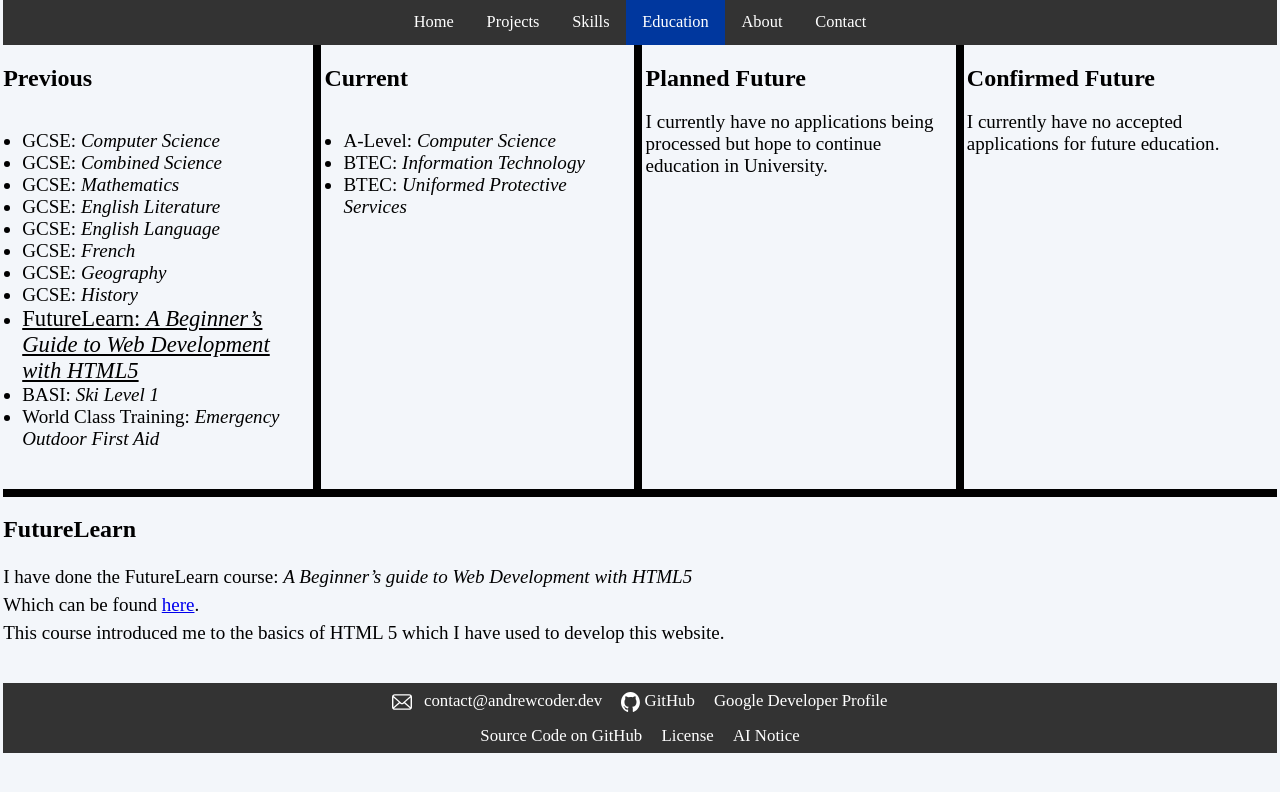
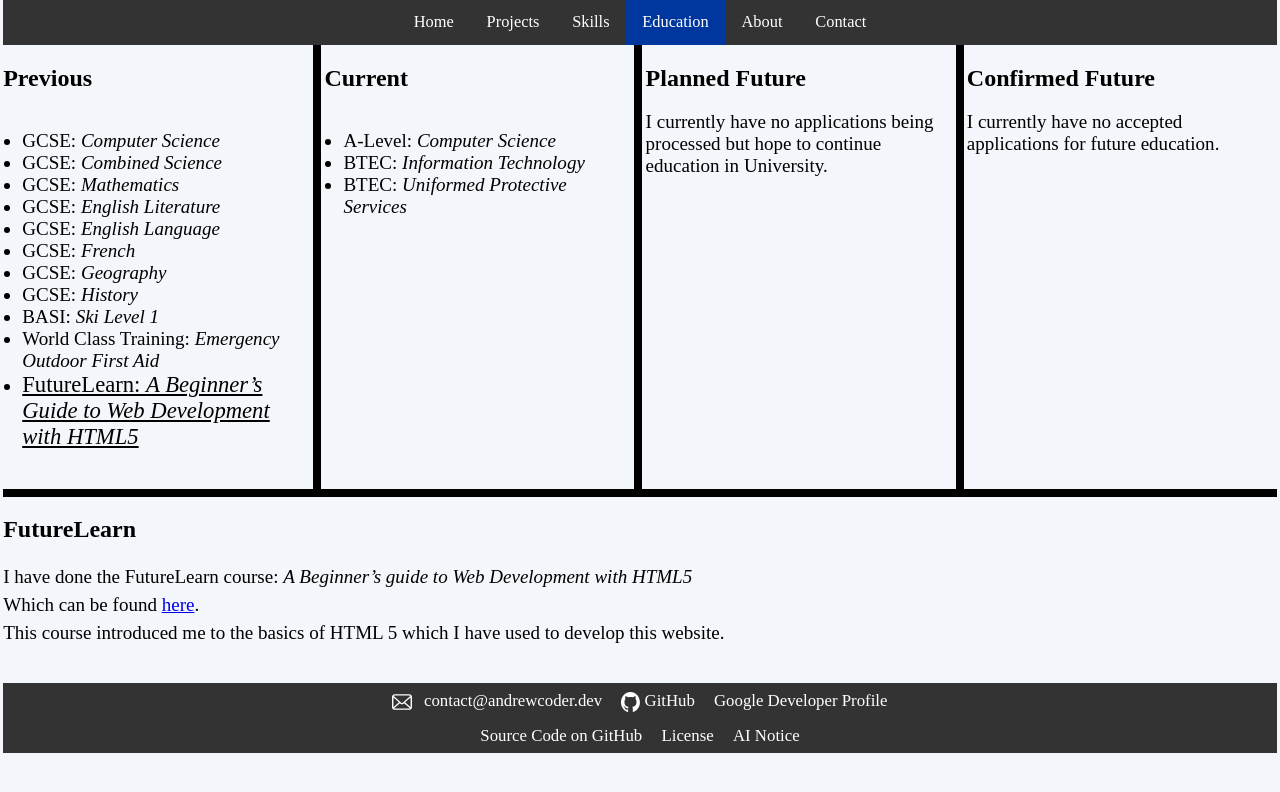
Before and after one commit to Andrew-Dev-Coder/Portfolio, a Jekyll site: the page built from Pages/OtherPages/education.html, in a window 1280 px wide. Shown: the top 792 px of the page. Built offline with Jekyll 4.4.1, drawn with Linux system fonts in a browser that asks for light colours.

Commit message:
Reorder course listing in previous section
Signed-off-by: Andrew <contact@andrewcoder.dev>

```diff
--- a/Pages/OtherPages/education.html
+++ b/Pages/OtherPages/education.html
@@ -23,9 +23,9 @@ permalink: /education/
                 <li>GCSE: <em>French</em> </li>
                 <li>GCSE: <em>Geography</em> </li>
                 <li>GCSE: <em>History</em> </li>
-                <li> <a class="internalLink" href="#FutureLearn">FutureLearn: <em>A Beginner’s Guide to Web Development with HTML5</em> </a> </li>
                 <li>BASI: <em>Ski Level 1</em></li>
                 <li>World Class Training: <em>Emergency Outdoor First Aid</em></li>
+                <li> <a class="internalLink" href="#FutureLearn">FutureLearn: <em>A Beginner’s Guide to Web Development with HTML5</em> </a> </li>
             </ul>
         </section>
 
```
